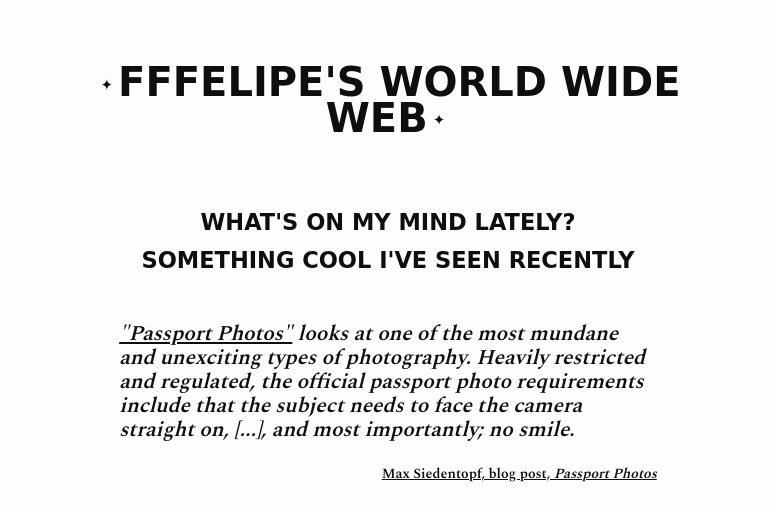
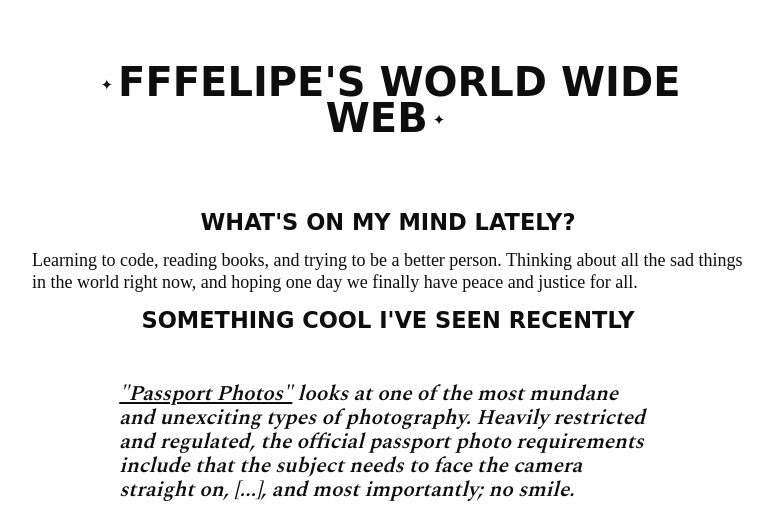
Before and after one commit to faocp/blog, a plain HTML site: page index.html in a window 1280 px wide. Shown: the part 117-623 px from the top of the page, without its empty margins (252-1025 px from the left). Drawn offline with nearby package versions, Linux system fonts and the light colour scheme; a web font is replaced by a local one.

Commit message:
Small updates to the homepage

```diff
--- a/index.html
+++ b/index.html
@@ -60,7 +60,8 @@
         <section id="main">
           <h2>What's on my mind lately?</h2>
           <p>
-
+            Learning to code, reading books, and trying to be a better person.
+            Thinking about all the sad things in the world right now, and hoping one day we finally have peace and justice for all.
           </p>
           <h2>Something cool I've seen recently</h2>
             <blockquote>
```
